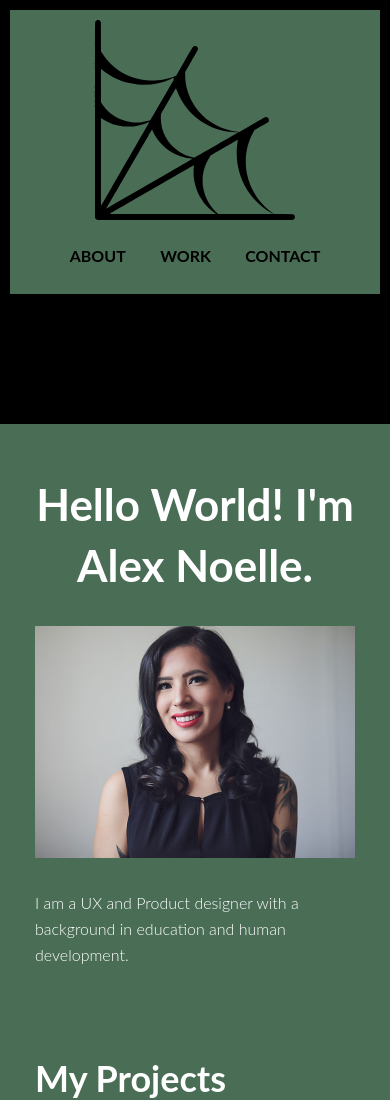
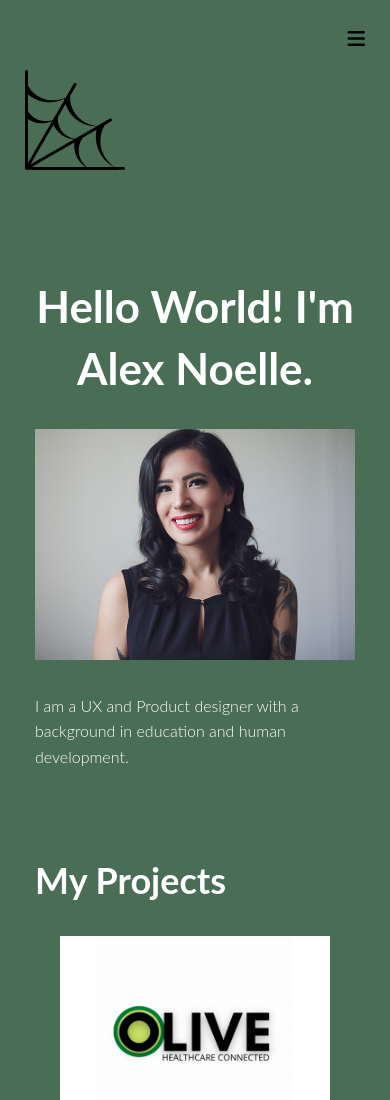
Before and after one commit to alexnoelle07/ar-portfolio-website, a plain HTML site: page Portfolio-Site-Alex-Rivera/Portfolio Site Alex Rivera/index.html in a window 390 px wide. Shown: the top 1100 px of the page. Drawn offline with nearby package versions, Linux system fonts and the light colour scheme.

Commit message:
Updated Menu Toggle

```diff
--- a/Portfolio-Site-Alex-Rivera/Portfolio Site Alex Rivera/about.html
+++ b/Portfolio-Site-Alex-Rivera/Portfolio Site Alex Rivera/about.html
@@ -18,7 +18,8 @@
   <link rel="preconnect" href="https://fonts.googleapis.com">
   <link rel="preconnect" href="https://fonts.gstatic.com" crossorigin>
   <link href="https://fonts.googleapis.com/css2?family=Noticia+Text:ital,wght@0,400;0,700;1,400;1,700&display=swap" rel="stylesheet">
-		<title>About Alex Noelle</title>
+  <script src="https://kit.fontawesome.com/caf9523ed3.js" crossorigin="anonymous"></script>
+  <title>About Alex Noelle</title>
 	</head>
 	<body>
 		<header>
@@ -34,6 +35,7 @@
 				<li><a href="about.html">About</a></li>
 				<li><a href="work.html">Work</a></li>
 				<li><a href="contact.html">Contact</a></li>
+				<li><a href="javascript:void(0);" class="icon" onclick="menuToggle()"><i class="fas fa-bars"></i></a></li>
 			</ul>
 		</nav>
 		</header>
@@ -134,6 +136,10 @@
 			<!-- / Social Media -->
 		</footer>
 		<!-- /Footer-->
+		<script
+  src="https://code.jquery.com/jquery-3.6.1.min.js"
+  integrity="sha256-o88AwQnZB+VDvE9tvIXrMQaPlFFSUTR+nldQm1LuPXQ="
+  crossorigin="anonymous"></script>
 		<script src="js/script.js"></script>
 	</body>
 </html>
--- a/Portfolio-Site-Alex-Rivera/Portfolio Site Alex Rivera/css/styles.css
+++ b/Portfolio-Site-Alex-Rivera/Portfolio Site Alex Rivera/css/styles.css
@@ -6,12 +6,15 @@ Secondary Color (Light Green): #96BBBB;
 
 body {
     font-family: 'Noticia Text', serif;
-    background-color: #000000;
+    background-color: #4a6d56;
     font-family: 'Lato', sans-serif;
     font-size: 16px; /* Sets the font size to 16px */
     font-weight: 300; /* Sets the font weight to 300 */
     line-height: 1.6; /* Sets the line-height to 1.6 * the font-size */
     color: #ffffff;
+  }
+  main {
+    padding-top: 56px;
   }
   h1, h2, h3, h4 {
     line-height: 1.4;
@@ -144,11 +147,25 @@ p {
     /* Layout styling */
     header {
         background-color: #4a6d56;
-        text-align: center;
-        padding: 10px;
+        padding: 10px 0px 4px;
         margin: 10px;
 
       }
+      .navtoggle, .navtoggle.responsive {
+        position: relative;
+      }
+
+      .navtoggle li .icon {
+        position: absolute;
+        right: 0;
+        top: 2px;
+        font-size: 20px;
+        padding-right: 0;
+      }
+      .navtoggle.responsive li  {
+        display: block;
+      }
+
     .container {
         padding: 0 15px;
       }
@@ -159,14 +176,16 @@ p {
         text-align: center; /* Centers text */
       }
     .logo {
-        max-width: 250px;
+        max-width: 100px;
+        float: left;
       }
       nav > ul {
         list-style-type: none;
         padding: 0;
+        margin: 0;
       }
-      nav > ul > li {
-        display: inline-block;
+      .navtoggle li:not(:last-child) {
+        display: none;
       }
       nav > ul > li > a {
         padding: 0 15px;
@@ -290,7 +309,6 @@ nav>ul>li>a:hover {
 .navtoggle.responsive li {
     border-top: 0 solid white;
 }
-
 
 
 main {
--- a/Portfolio-Site-Alex-Rivera/Portfolio Site Alex Rivera/index.html
+++ b/Portfolio-Site-Alex-Rivera/Portfolio Site Alex Rivera/index.html
@@ -18,25 +18,30 @@
   <link rel="preconnect" href="https://fonts.googleapis.com">
   <link rel="preconnect" href="https://fonts.gstatic.com" crossorigin>
   <link href="https://fonts.googleapis.com/css2?family=Noticia+Text:ital,wght@0,400;0,700;1,400;1,700&display=swap" rel="stylesheet">
-
+  <script src="https://kit.fontawesome.com/caf9523ed3.js" crossorigin="anonymous"></script>
   <title>Alex Noelle Rivera</title>
 	</head>
 	<body>
 		<header>
 			<!--Logo-->
 			<div class="container">
+				<div class="navtoggle" id="myNavtoggle">
 				<a href="index.html" class="logo">
 					<img src="images/cobweb.svg"  class="cobweb" height="200px" width="200px">
 				</a>
-			</div>
+
 			<!--Nav-->
 			<nav>
 				<ul class="navigation">
 				<li><a href="about.html">About</a></li>
 				<li><a href="work.html">Work</a></li>
 				<li><a href="contact.html">Contact</a></li>
+				<li><a href="javascript:void(0);" class="icon" onclick="menuToggle()"><i class="fas fa-bars"></i></a></li>
 			</ul>
 		</nav>
+		</div>
+		</div>
+		</div>
 		</header>
 		<!--Main Area-->
 		<main>
@@ -791,6 +796,10 @@
 			<!-- / Social Media -->
 		</footer>
 		<!-- /Footer-->
+		<script
+  src="https://code.jquery.com/jquery-3.6.1.min.js"
+  integrity="sha256-o88AwQnZB+VDvE9tvIXrMQaPlFFSUTR+nldQm1LuPXQ="
+  crossorigin="anonymous"></script>
 		<script src="js/script.js"></script>
 	</body>
 </html>
--- a/Portfolio-Site-Alex-Rivera/Portfolio Site Alex Rivera/js/script.js
+++ b/Portfolio-Site-Alex-Rivera/Portfolio Site Alex Rivera/js/script.js
@@ -1,3 +1,8 @@
-console.log("Welcome to my page!");
-
-alert("Welcome!");
+function menuToggle() {
+    var x = document.getElementById('myNavtoggle');
+    if (x.className === 'navtoggle') {
+      x.className += ' responsive';
+    } else {
+      x.className = 'navtoggle';
+    }
+  }
```
